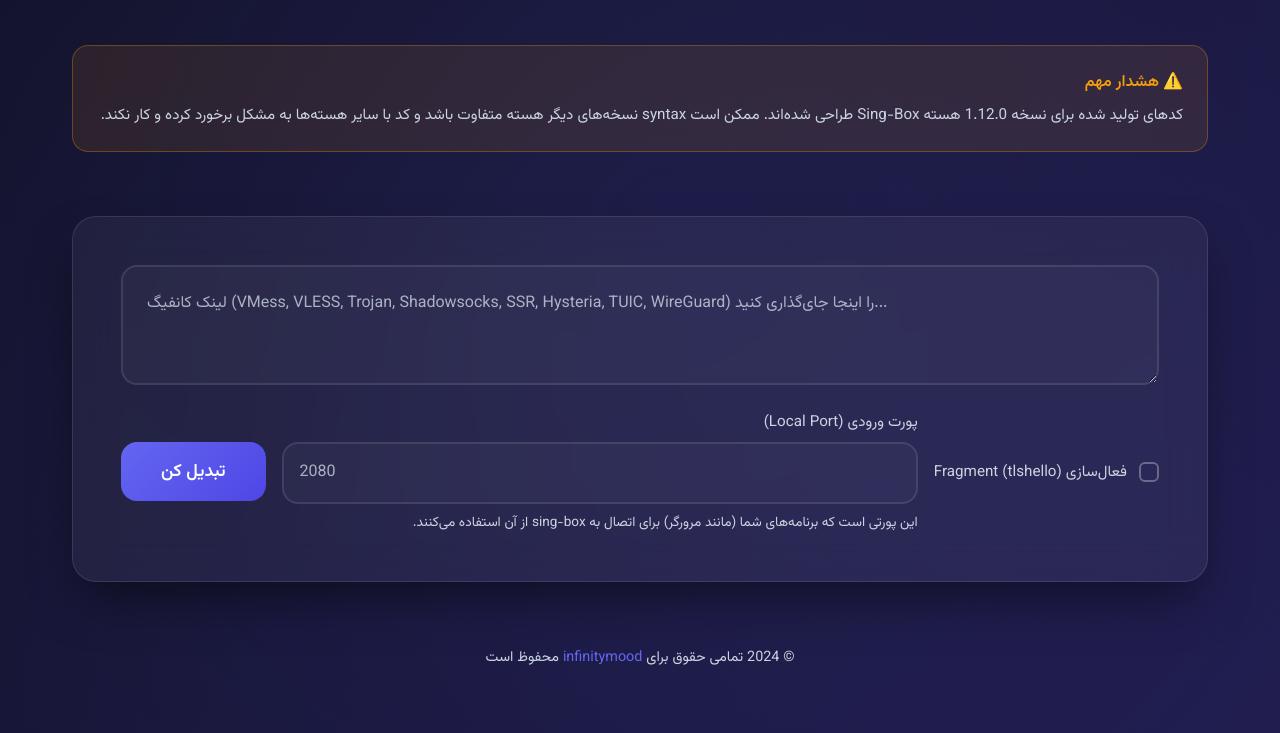
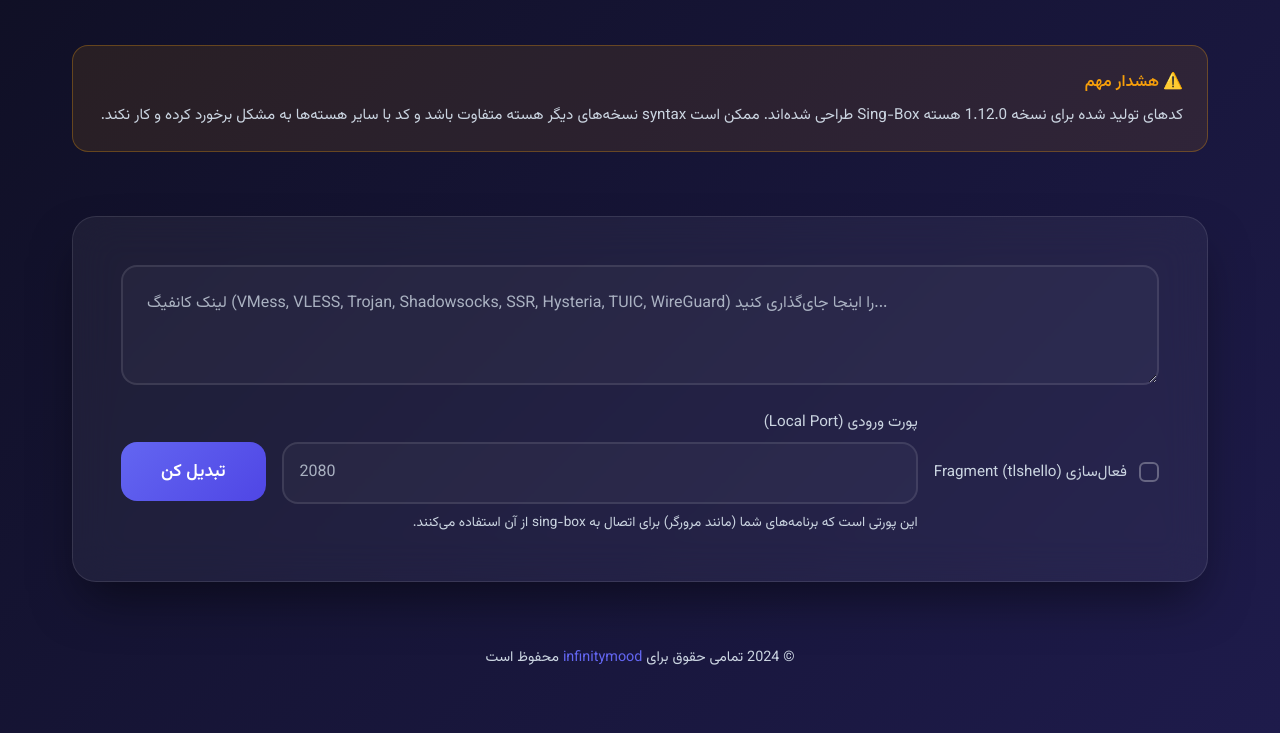
Before and after one commit to infinitymood/config-bridge, a plain HTML site: page index.html in a window 1280 px wide. Shown: the part 145-878 px from the top of the page. Drawn offline with Linux system fonts and the light colour scheme.

Commit message:
Update index.html

```diff
--- a/index.html
+++ b/index.html
@@ -3,6 +3,7 @@
 <head>
     <meta charset="UTF-8">
     <meta name="viewport" content="width=device-width, initial-scale=1.0">
+    <meta name="color-scheme" content="dark">
     <title data-i18n-key="title">پل کانفیگ</title>
     <link rel="preconnect" href="https://fonts.googleapis.com">
     <link rel="preconnect" href="https://fonts.gstatic.com" crossorigin>
@@ -28,6 +29,10 @@
             margin: 0;
             padding: 0;
             box-sizing: border-box;
+        }
+
+        html {
+            background-color: var(--bg-gradient-end);
         }
 
         body {
```
